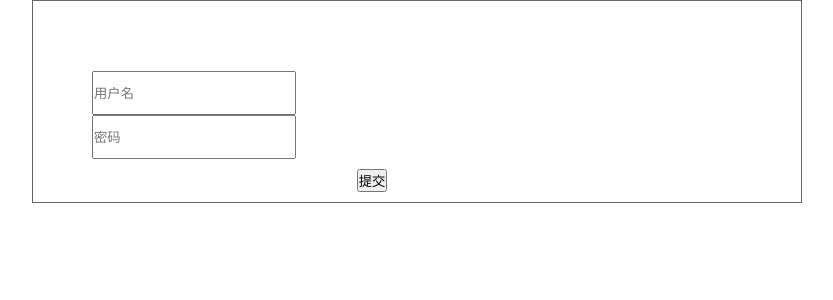
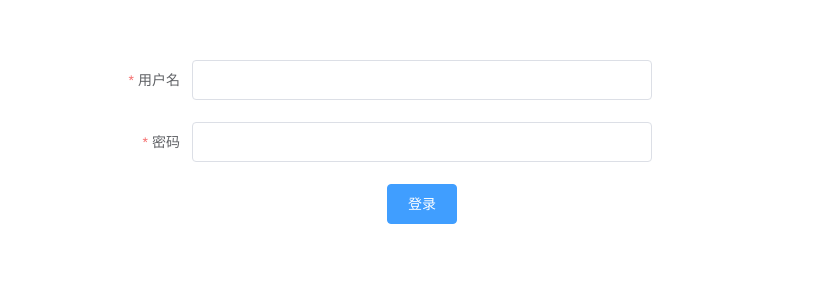
Before and after one commit to Jie77/vue-Family-exercise, a Vue app in the folder client/: page /#/login in a window 1280 px wide. Shown: the top 300 px of the page, without its empty margins (223-1056 px from the left). Built offline with nearby package versions, Linux system fonts and the light colour scheme.

Commit message:
修改部分样式bug，完成权限认证

```diff
--- a/client/src/components/admin.vue
+++ b/client/src/components/admin.vue
@@ -2,7 +2,7 @@
   <div class="container" id="container">
     <div class="main" id="main">
       <h1>Hello {{ user }}</h1>
-      <p>Here is admin page</p>
+      <p>Click left for more</p>
       <router-view></router-view>
     </div>
     <div class="sidebar">
@@ -71,6 +71,10 @@ a{
   text-align: center;
   color: #2c3e50;
 }
+form{
+  margin:0 auto;
+  margin-top:40px;
+}
 #app{
   margin-top:0;
   height:100%;
--- a/client/src/components/adminChild/baseInfo.vue
+++ b/client/src/components/adminChild/baseInfo.vue
@@ -109,4 +109,20 @@ export default {
   border-top:1px solid #ebebeb;
   border-left:1px solid #ebebeb;
 }
+form{
+  margin-top:60px;
+  width:560px;
+  transform: translateX(-45px);
+}
+.el-select {
+    display: inline-block;
+    position: relative;
+    width:100%;
+}
+.el-col-11 {
+    width: 100%;
+}
+.el-input__icon{
+  height: 80%;
+}
 </style>
--- a/client/src/components/adminChild/hisTeacher.vue
+++ b/client/src/components/adminChild/hisTeacher.vue
@@ -101,4 +101,20 @@ export default {
   border-top:1px solid #ebebeb;
   border-left:1px solid #ebebeb;
 }
+form{
+  margin-top:60px;
+  width:560px;
+  transform: translateX(-45px);
+}
+.el-select {
+    display: inline-block;
+    position: relative;
+    width:100%;
+}
+.el-col-11 {
+    width: 100%;
+}
+.el-input__icon{
+  height: 80%;
+}
 </style>
--- a/client/src/components/adminChild/queryGrade.vue
+++ b/client/src/components/adminChild/queryGrade.vue
@@ -5,7 +5,7 @@
         <el-input v-model="ruleForm.sno"></el-input>
       </el-form-item>
       <el-form-item>
-        <el-button type="primary" @click="submitForm('ruleForm')">提交</el-button>
+        <el-button type="primary" @click="submitForm('ruleForm')">查询</el-button>
         <el-button @click="resetForm('ruleForm')">重置</el-button>
       </el-form-item>
     </el-form>
@@ -107,4 +107,20 @@ export default {
   border-top:1px solid #ebebeb;
   border-left:1px solid #ebebeb;
 }
+form{
+  margin-top:60px;
+  width:560px;
+  transform: translateX(-45px);
+}
+.el-select {
+    display: inline-block;
+    position: relative;
+    width:100%;
+}
+.el-col-11 {
+    width: 100%;
+}
+.el-input__icon{
+  height: 80%;
+}
 </style>
--- a/client/src/components/login.vue
+++ b/client/src/components/login.vue
@@ -1,10 +1,16 @@
 <template>
-  <div class="loginbox">
-    <form action="">
-      <input type="text" placeholder="用户名" v-model='user'>
-      <input type="text" placeholder="密码" v-model='pwd'>
-      <button @click.prevent='login'>提交</button>
-    </form>
+  <div class="login-box">
+    <el-form :model="ruleForm" :rules="rules" ref="ruleForm" label-width="100px" class="demo-ruleForm" >
+      <el-form-item label="用户名" prop="user">
+        <el-input v-model="ruleForm.user"></el-input>
+      </el-form-item>
+      <el-form-item label="密码" prop="pwd">
+        <el-input v-model="ruleForm.pwd" type='password'></el-input>
+      </el-form-item>
+        <el-form-item>
+        <el-button type="primary" @click.prevent='login'>登录</el-button>
+      </el-form-item>
+    </el-form>
   </div>
 </template>
 <script>
@@ -12,11 +18,23 @@ import store from '@/store'
 import axios from '@/http'
 
 export default {
-  name: 'login',
+  pwd: 'login',
   data(){
     return {
       user: '',
-      pwd: ''
+      pwd: '',
+      ruleForm: {
+        user: '',
+        pwd: ''
+      },
+      rules: {
+          user: [
+            { required: true, message: '请输入用户名', trigger: 'blur' }
+          ],
+          pwd: [
+            { required: true, message: '请输入密码', trigger: 'blur' }
+          ]
+        }
     }
   },
   methods: {
@@ -24,15 +42,15 @@ export default {
       console.log("you click the login button")
       let params = new URLSearchParams()
       console.log(this.user)
-      params.append('user',this.user)
-      params.append('pwd',this.pwd)
+      params.append('user',this.ruleForm.user)
+      params.append('pwd',this.ruleForm.pwd)
       axios.post('http://127.0.0.1:3000/login',params)
       .then((res) => {
         console.log(res)
         if (res.data.success){
           let data = {
             token: res.data.message,
-            user: this.user
+            user: this.ruleForm.user
           }
           store.commit('login',data)
           this.$router.push({
@@ -50,30 +68,9 @@ export default {
 }
 </script>
 <style>
-*{
-    padding:0;
-    margin:0;
+.login-box{
+  width:600px;
+  margin:0 auto;
 }
-.loginbox{
-    width:220px;
-    min-width:60%;
-    border: 1px solid #666;
-    padding:10px 0;
-    margin:0 auto;
-}
-form{
-    width:200px;
-    margin:0 auto;
-}
-input{
-    display: block;
-    height: 40px;
-    width:200px;
-}
-input:first-child{
-    margin-bottom:10px;
-}
-button{
-    margin-top:10px;
-}
+
 </style>
--- a/client/src/store.js
+++ b/client/src/store.js
@@ -5,13 +5,15 @@ Vue.use(Vuex)
 
 const store = new Vuex.Store({
     state: {
-        token: '',
-        user:''
+        token: sessionStorage.getItem('token') || '',
+        user: sessionStorage.getItem('user') || ''
     },
     mutations: {
         login: (state, data) => {
             state.token = data.token
             state.user = data.user
+            sessionStorage.setItem('token',data.token)
+            sessionStorage.setItem('user',data.user)
         }
     }
 
```
Also changed, not shown: 2 other files (tests, documents, lock files or other folders).
